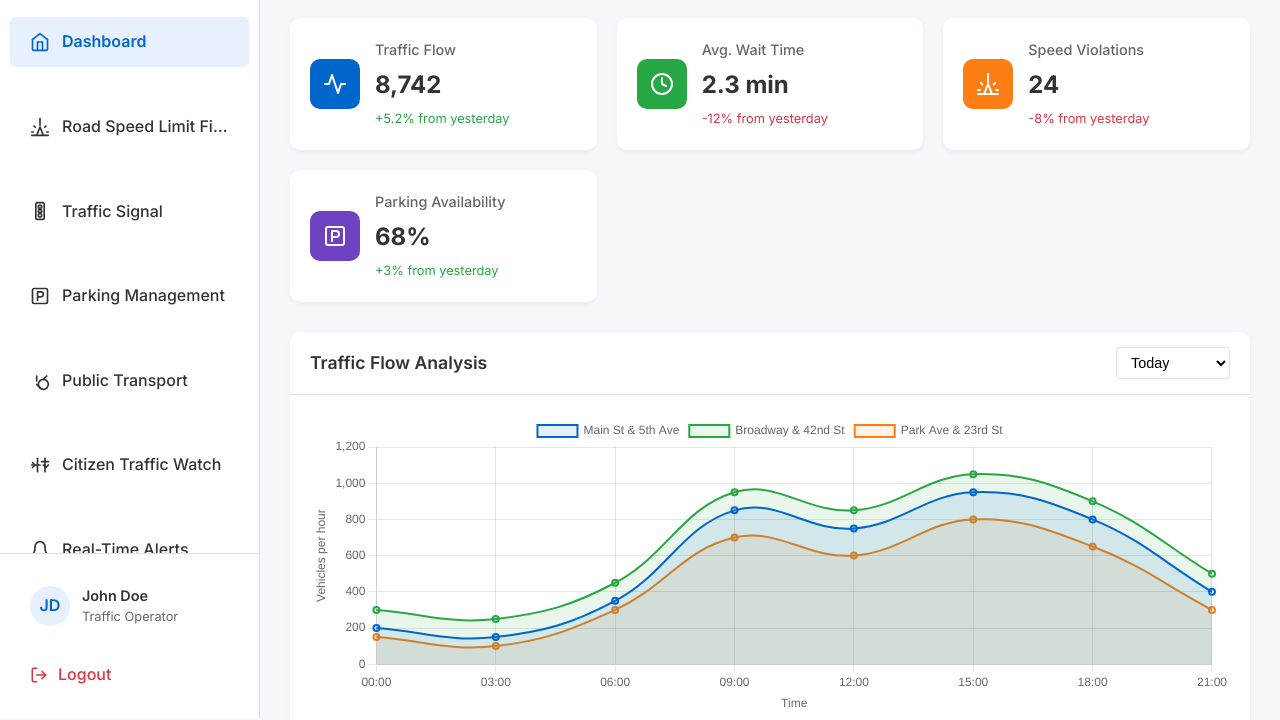
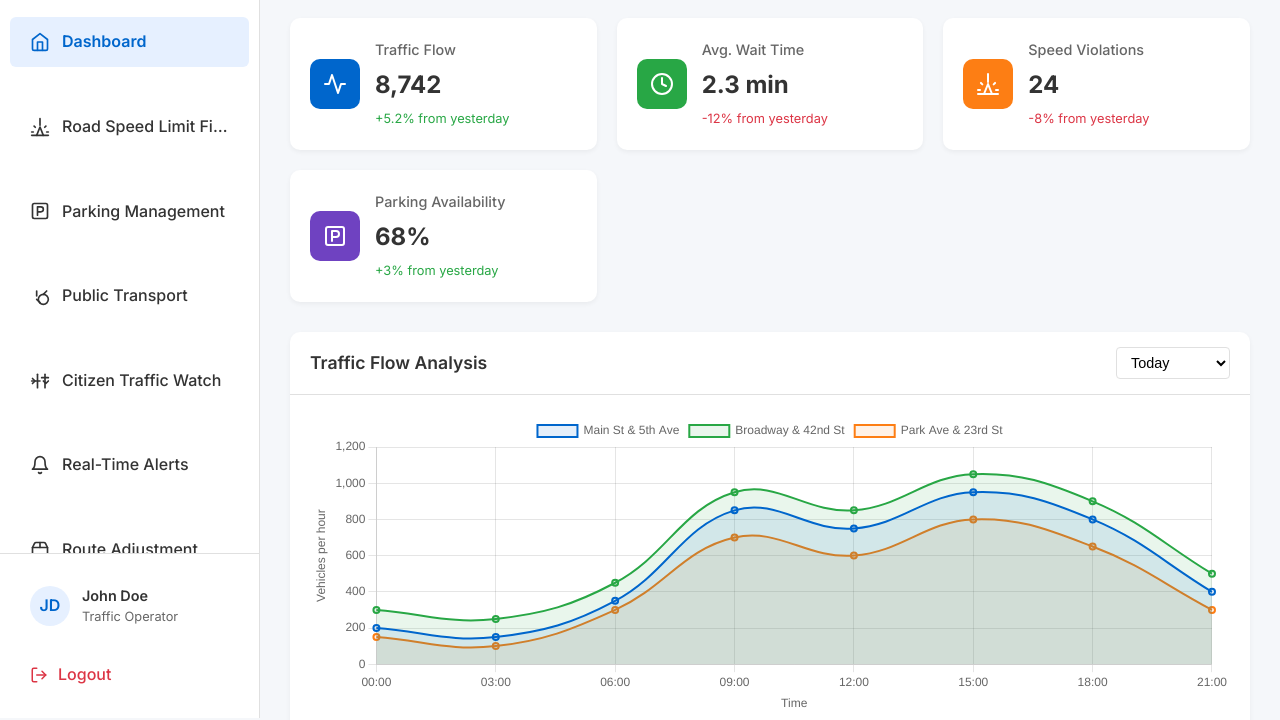
Before and after one commit to PRAHALYAA2004/Intelligent-Traffic-Monitoring-System, a website: page public/user-dashboard/user-dashboard.html in a window 1280 px wide. Shown: the part 82-802 px from the top of the page. Drawn offline with nearby package versions, Linux system fonts and the light colour scheme.

Commit message:
Corrected few bugs and fixed userdash board

```diff
--- a/public/user-dashboard/user-dashboard.html
+++ b/public/user-dashboard/user-dashboard.html
@@ -29,12 +29,6 @@
                         <a href="speed-violation.html">
                             <svg xmlns="http://www.w3.org/2000/svg" viewBox="0 0 24 24" fill="none" stroke="currentColor" stroke-width="2" stroke-linecap="round" stroke-linejoin="round" class="icon"><path d="M12 2v8"></path><path d="m4.93 10.93 1.41 1.41"></path><path d="M2 18h2"></path><path d="M20 18h2"></path><path d="m19.07 10.93-1.41 1.41"></path><path d="M22 22H2"></path><path d="m8 22 4-10 4 10"></path></svg>
                             <span>Road Speed Limit Finder</span>
-                        </a>
-                    </li>
-                    <li>
-                        <a href="traffic-signal.html">
-                            <svg xmlns="http://www.w3.org/2000/svg" viewBox="0 0 24 24" fill="none" stroke="currentColor" stroke-width="2" stroke-linecap="round" stroke-linejoin="round" class="icon"><rect width="10" height="20" x="7" y="2" rx="2"></rect><circle cx="12" cy="7" r="2"></circle><circle cx="12" cy="12" r="2"></circle><circle cx="12" cy="17" r="2"></circle></svg>
-                            <span>Traffic Signal</span>
                         </a>
                     </li>
                     <li >
```
Also changed, not shown: public/admin-dashboard/entry-exit.html (+1 -1 lines), public/user-dashboard/Parking-prebooking.html (+0 -6 lines), public/user-dashboard/dynamic-route-adjustment.html (+1 -6 lines), public/user-dashboard/parking-management.html (+0 -6 lines), public/user-dashboard/predictive-traffic.html (+0 -6 lines), public/user-dashboard/public-transport.html (+0 -6 lines), public/user-dashboard/real-time-alerts.html (+0 -6 lines), public/user-dashboard/speed-violation.html (+0 -6 lines), .scannerwork/report-task.txt (added), 2 other files.
